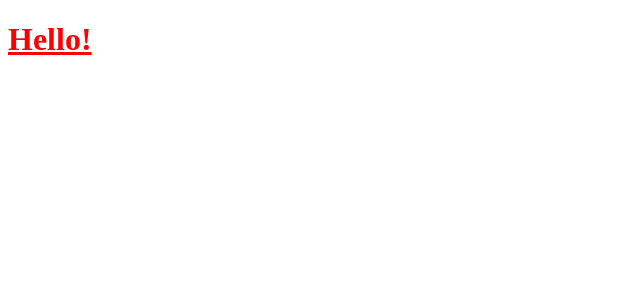
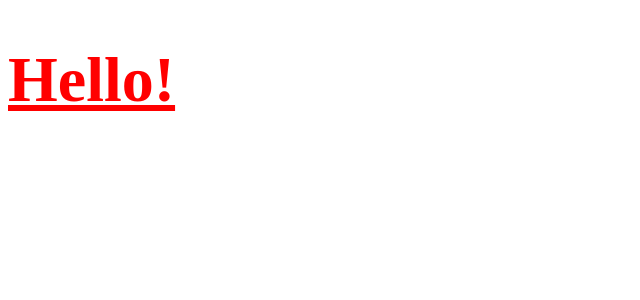
Before and after one commit to kyledobash/Learning_Angular_Proj, an Angular app in the folder ng4-playground/: page / in a window 1280 px wide. Shown: the top 300 px of the page, without its empty margins (0-640 px from the left). Built offline with nearby package versions, Linux system fonts and the light colour scheme.

Commit message:
learned how to apply css from multiple classes to a single property

```diff
--- a/ng4-playground/src/app/app.component.ts
+++ b/ng4-playground/src/app/app.component.ts
@@ -3,9 +3,12 @@ import { Component } from '@angular/core';
 @Component({
   selector: 'app-root',
   template: `
-  <h1 [class]="titleClass">Hello!</h1>
+
+  <h1 [ngClass]="titleClasses">Hello!</h1>
+
   `,
   styles: [`
+
   h1 {
     text-decoration: underline;
   }
@@ -13,10 +16,19 @@ import { Component } from '@angular/core';
   .red-title {
     color: red;
   }
+
+  .large-title {
+    font-size: 4em;
+  }
+
   `]
 })
 export class AppComponent {
 
-  titleClass = 'red-title'
+  titleClass = true;
+  titleClasses = {
+    'red-title': true,
+    'large-title': true
+  }
 
 }
```
